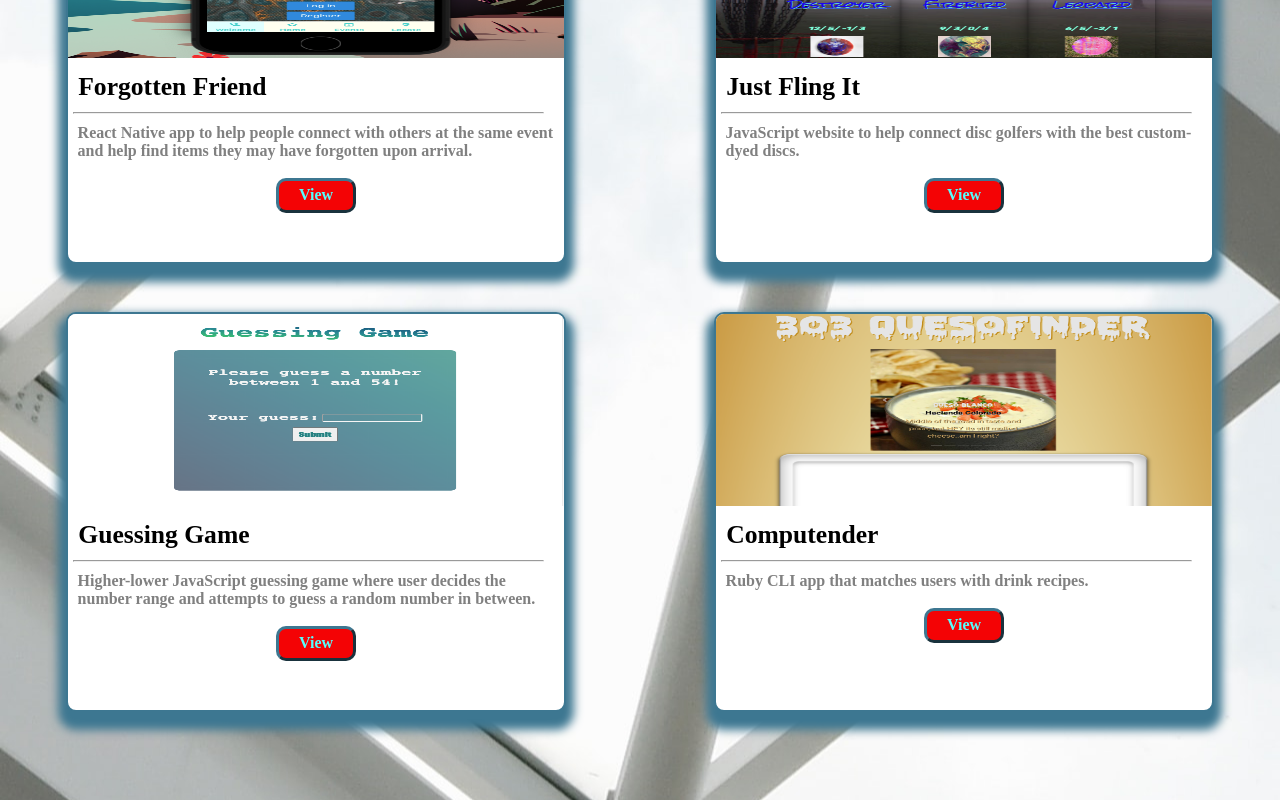
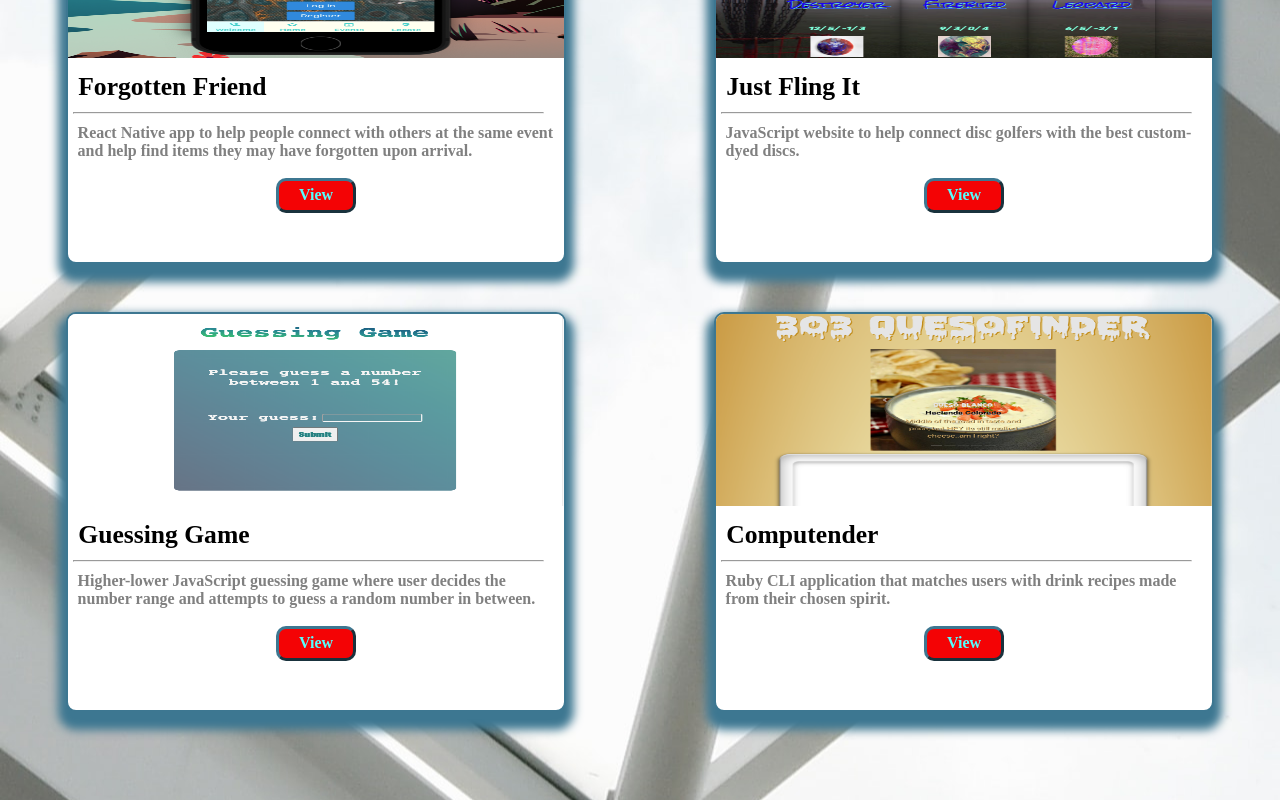
Before and after one commit to Jamondixon/website, a React (Create React App) app: page /projects in a window 1280 px wide. Shown: the part 941-1741 px from the top of the page. Built offline with nearby package versions, Linux system fonts and the light colour scheme; a web font is replaced by a local one.

Commit message:
computender description update

```diff
--- a/src/Pages/Projects/Projects.js
+++ b/src/Pages/Projects/Projects.js
@@ -123,7 +123,7 @@ const Projects = (props) => {
                         </div>
                         <hr className="solid"/>
                         <div className="projects-card-description-container">
-                            <h3 className="projects-card-description">Ruby CLI app that matches users with drink recipes.</h3>
+                            <h3 className="projects-card-description">Ruby CLI application that matches users with drink recipes made from their chosen spirit.</h3>
                         </div>
                         <div className="anchor-container">
                             <a className="projects-card-link"
```
